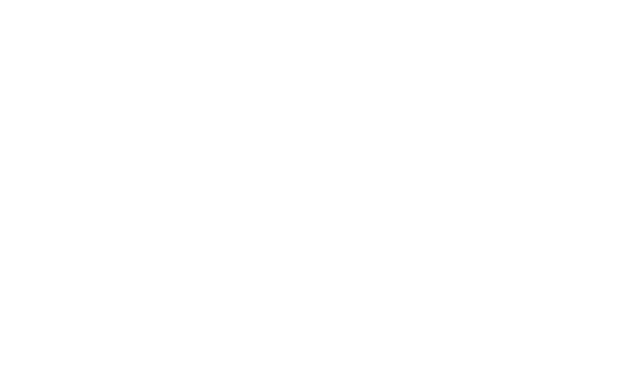
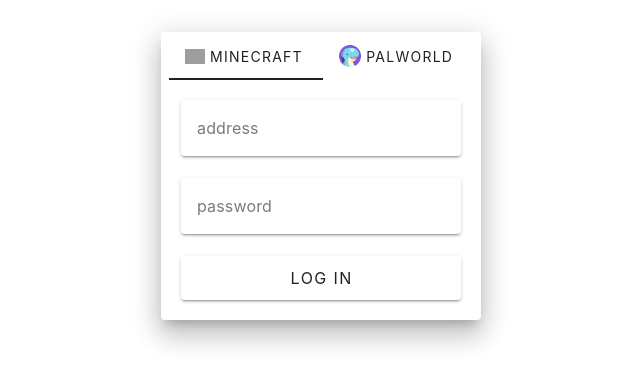
Before and after one commit to SometimesOnline/rcon-app, a Vue app: page / in a window 1280 px wide. Shown: the top 384 px of the page, without its empty margins (319-959 px from the left). Built offline with nearby package versions, Linux system fonts and the light colour scheme; grey boxes are pictures that could not be loaded.

Commit message:
feat: 서버 로그인폼 레이아웃

```diff
--- a/src/App.vue
+++ b/src/App.vue
@@ -3,7 +3,14 @@
 </script>
 
 <template>
-  <RouterView />
+  <main>
+    <RouterView />
+  </main>
 </template>
 
-<style scoped></style>
+<style scoped>
+main {
+  text-align: center;
+  display: inline-block;
+}
+</style>
--- a/src/assets/main.css
+++ b/src/assets/main.css
@@ -5,31 +5,5 @@
   margin: 0 auto;
   padding: 2rem;
   font-weight: normal;
+  text-align: center;
 }
-
-a,
-.green {
-  text-decoration: none;
-  color: hsla(160, 100%, 37%, 1);
-  transition: 0.4s;
-  padding: 3px;
-}
-
-@media (hover: hover) {
-  a:hover {
-    background-color: hsla(160, 100%, 37%, 0.2);
-  }
-}
-
-@media (min-width: 1024px) {
-  body {
-    display: flex;
-    place-items: center;
-  }
-
-  #app {
-    display: grid;
-    grid-template-columns: 1fr 1fr;
-    padding: 0 2rem;
-  }
-}
--- a/src/main.ts
+++ b/src/main.ts
@@ -1,4 +1,4 @@
-// import "./assets/main.css";
+import "./assets/main.css";
 
 import { createApp } from "vue";
 import { createPinia } from "pinia";
--- a/src/views/HomeView.vue
+++ b/src/views/HomeView.vue
@@ -1,3 +1,25 @@
-<script setup lang="ts"></script>
+<script setup lang="ts">
+import { ref } from "vue";
 
-<template></template>
+const selectedGameTab = ref("");
+</script>
+
+<template>
+  <v-card min-width="20rem" elevation="16">
+    <v-tabs v-model="selectedGameTab" align-tabs="center">
+      <v-tab value="Minecraft">
+        <img width="20" src="@/assets/img/gameIcon/minecraft_64.ico" alt="minecraft_favicon" />
+        <span class="ma-1">Minecraft</span>
+      </v-tab>
+      <v-tab value="Palworld">
+        <img :width="'22'" src="@/assets/img/gameIcon/palworld_64.png" alt="palworld_favicon" />
+        <span class="ma-1">Palworld</span>
+      </v-tab>
+    </v-tabs>
+    <div class="ma-5">
+      <v-text-field label="address" variant="solo"></v-text-field>
+      <v-text-field label="password" type="password" variant="solo"></v-text-field>
+      <v-btn size="large" width="100%">Log In</v-btn>
+    </div>
+  </v-card>
+</template>
```
Also changed, not shown: src/assets/img/gameIcon/palworld_64.png (added), 1 other file (tests, documents, lock files or other folders).
